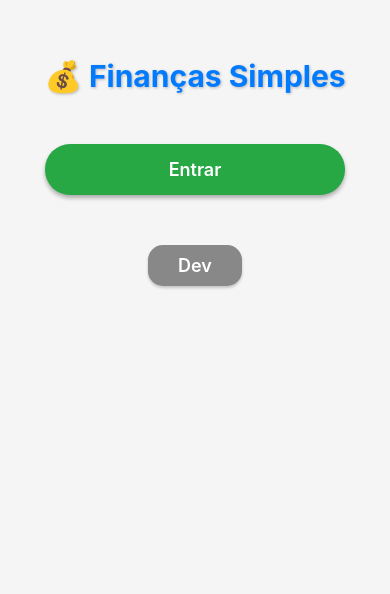
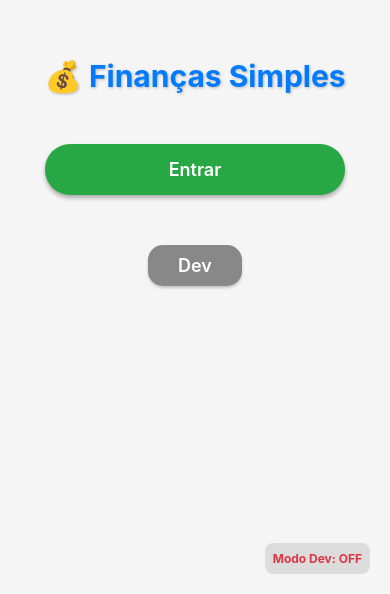
Before and after one commit to leomacedo2/app-financas-pessoais-simples, a React Native app: screen /Login in a window 390 px wide. Shown: the part 250-844 px from the top of the page. Built offline with nearby package versions, Linux system fonts and the light colour scheme.

Commit message:
feat: Caixinha do Modo Dev no canto inferior direito indicando o status do Modo dev.

```diff
--- a/screens/LoginScreen.js
+++ b/screens/LoginScreen.js
@@ -63,6 +63,16 @@ export default function LoginScreen({ navigation }) {
           onPress={handleDevMode}>
           <Text style={styles.buttonText}>Dev</Text>
         </TouchableOpacity>
+      </View>
+
+      {/* Indicador do modo desenvolvedor */}
+      <View style={styles.devModeIndicator}>
+        <Text style={[
+          styles.devModeText,
+          mostrarBotoesTeste ? styles.devModeActive : styles.devModeInactive
+        ]}>
+          Modo Dev: {mostrarBotoesTeste ? 'ON' : 'OFF'}
+        </Text>
       </View>
     </View>
   );
@@ -132,4 +142,23 @@ const styles = StyleSheet.create({
     shadowRadius: 3,
     elevation: 3,
   },
+  // Estilos para o indicador do modo desenvolvedor
+  devModeIndicator: {
+    position: 'absolute',
+    bottom: 20,
+    right: 20,
+    padding: 8,
+    borderRadius: 8,
+    backgroundColor: 'rgba(0, 0, 0, 0.1)',
+  },
+  devModeText: {
+    fontSize: 12,
+    fontWeight: 'bold',
+  },
+  devModeActive: {
+    color: '#28a745', // Verde quando ativo
+  },
+  devModeInactive: {
+    color: '#dc3545', // Vermelho quando inativo
+  },
 });
```
